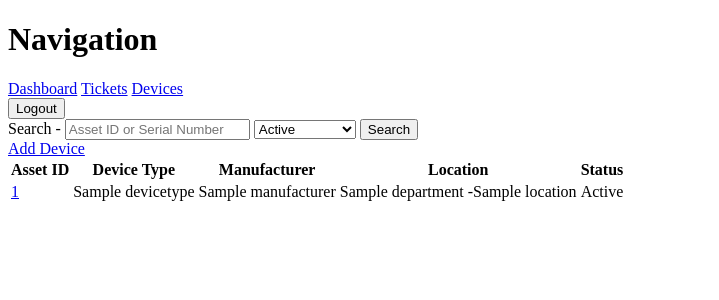
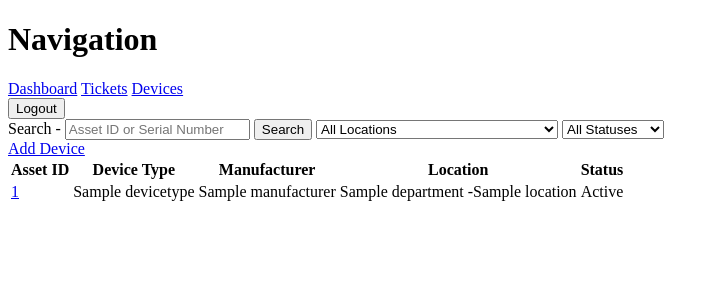
Before and after one commit to burakkzereykaya/inventory-system, a Django app: page /devices/ in a window 1280 px wide. Shown: the top 300 px of the page, without its empty margins (0-719 px from the left). Run offline with Django 5.2, Linux system fonts and the light colour scheme; a user stored in the database is signed in; tables that the repository leaves empty hold one stand-in row (values such as "Sample post").

Commit message:
Add device search  and location status filters

```diff
--- a/locations/templates/locations/device_list.html
+++ b/locations/templates/locations/device_list.html
@@ -8,19 +8,34 @@
   value="{{search}}"
   placeholder="Asset ID or Serial Number"
   >
-    <select name="status">All Statuses
-    {% for value,label in status_choices %}
-        <option value="{{ value }}"
-                {% if status == value %}selected{% endif %}>
-            {{ label }}
+
+
+<button type="submit">Search</button>
+
+    <select name="location">
+        <option value="">All Locations</option>
+        {% for loc in locations %}
+            <option value="{{loc.id}}"
+                    {% if location == loc.id|stringformat:"s" %}selected{% endif %}>
+        {{ loc }}
         </option>
         {% endfor %}
     </select>
-<button type="submit">Search</button>
-  {% if search %}
+
+    <select name="status">
+        <option value="">All Statuses</option>
+        {% for value,label in status_choices %}
+            <option value="{{ value }}"
+                {% if status == value %}selected{% endif %}>
+            {{label}}
+        </option>
+        {% endfor %}
+    </select>
+</form>
+
+    {% if search  or status or location %}
     <a href="{% url 'device_list' %}">Clear</a>
     {% endif %}
-</form>
 
 <table>
         <thead>
--- a/locations/views.py
+++ b/locations/views.py
@@ -5,7 +5,7 @@ from django.shortcuts import render, get_object_or_404, redirect
 from django.db.models import Q
 
 from locations.forms import DeviceForm, NetworkInterfaceForm, IpAddressForm
-from locations.models import Device, DeviceStatusHistory, NetworkInterface, IPAddress
+from locations.models import Device, DeviceStatusHistory, NetworkInterface, IPAddress, Location
 
 
 @login_required
@@ -13,19 +13,25 @@ def device_list(request):
     devices=Device.objects.all()
     search=request.GET.get("search","")
     status=request.GET.get("status","")
+    location=request.GET.get("location","")
+    locations=Location.objects.all()
     if search:
-        devices=Device.objects.filter(
+        devices=devices.filter(
             Q(asset_id__icontains=search)
             |
             Q(serial_number__icontains=search)
         )
     if status:
         devices =devices.filter(status=status)
+    if location:
+        devices=devices.filter(location_id=location)
     context={
         "devices":devices,
         "search":search,
         "status":status,
         "status_choices":Device.Statuses.choices,
+        "location":location,
+        "locations":locations,
     }
 
     return render(request,"locations/device_list.html",context)
```
